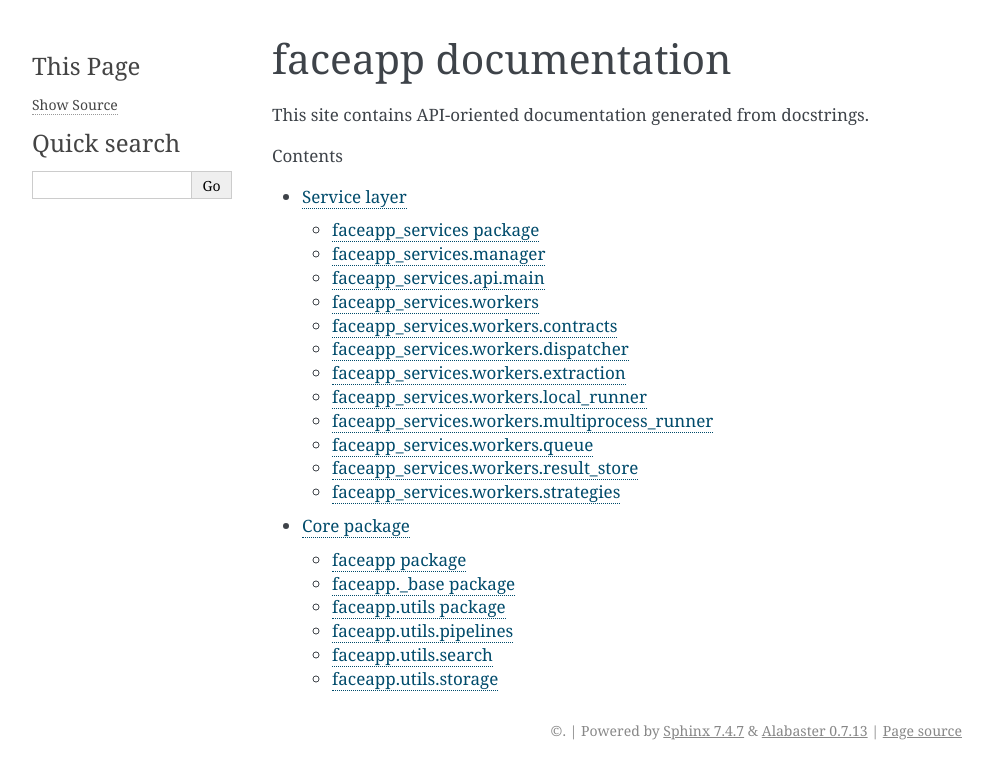
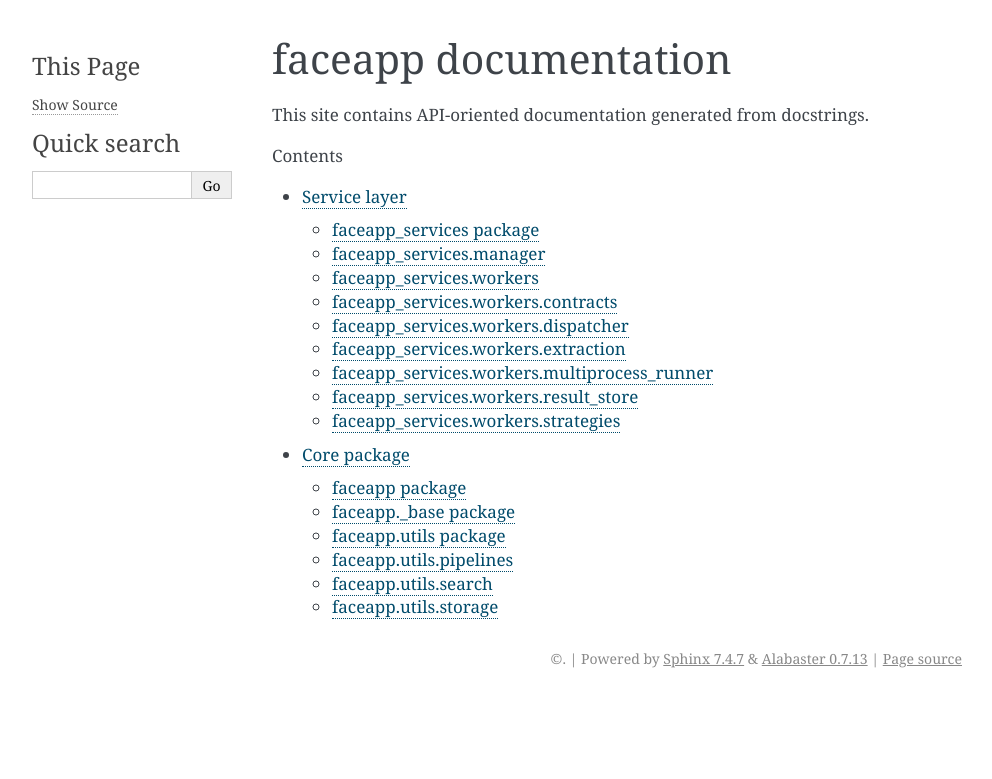
Before and after one commit to AkashSasank/faceapp, a Sphinx documentation site: the page built from faceapp/docs/index.rst, in a window 1280 px wide. Shown: the top 779 px of the page, without its empty margins (148-1140 px from the left). Built offline with Sphinx 7.4.7, drawn with Linux system fonts in a browser that asks for light colours.

Commit message:
Updated docs

```diff
--- a/faceapp/docs/conf.py
+++ b/faceapp/docs/conf.py
@@ -42,17 +42,14 @@ autodoc_mock_imports = [
     "chromadb",
     "cv2",
     "deepface",
-    "fastapi",
     "magic",
     "numpy",
     "pandas",
     "qdrant_client",
-    "redis",
     "tensorflow",
     "tf_keras",
     "torch",
     "ulid",
-    "uvicorn",
     "yaml",
 ]
 
--- a/faceapp/docs/services.rst
+++ b/faceapp/docs/services.rst
@@ -13,14 +13,6 @@ faceapp_services.manager
 ------------------------
 
 .. automodule:: faceapp_services.manager
-   :members:
-   :undoc-members:
-   :show-inheritance:
-
-faceapp_services.api.main
--------------------------
-
-.. automodule:: faceapp_services.api.main
    :members:
    :undoc-members:
    :show-inheritance:
@@ -57,26 +49,10 @@ faceapp_services.workers.extraction
    :undoc-members:
    :show-inheritance:
 
-faceapp_services.workers.local_runner
--------------------------------------
-
-.. automodule:: faceapp_services.workers.local_runner
-   :members:
-   :undoc-members:
-   :show-inheritance:
-
 faceapp_services.workers.multiprocess_runner
 --------------------------------------------
 
 .. automodule:: faceapp_services.workers.multiprocess_runner
-   :members:
-   :undoc-members:
-   :show-inheritance:
-
-faceapp_services.workers.queue
-------------------------------
-
-.. automodule:: faceapp_services.workers.queue
    :members:
    :undoc-members:
    :show-inheritance:
```
Also changed, not shown: 9 other files.
